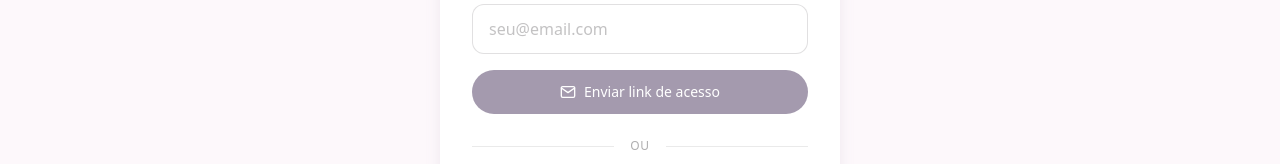
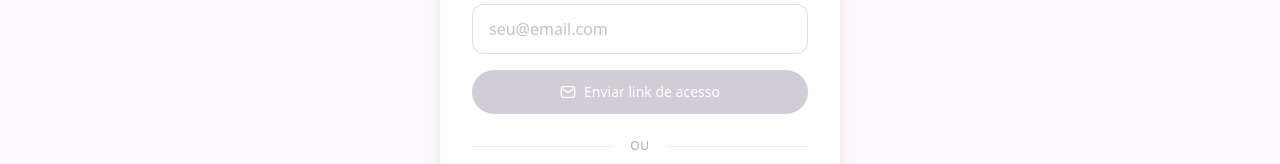
Before and after one commit to fellipegoncalvesleite/nobre-amor-baby, a React (Vite) app: page /entrar in a window 1280 px wide. Shown: the part 326-490 px from the top of the page. Built offline with nearby package versions, Linux system fonts and the light colour scheme; no server answers.

Commit message:
fix: disable send button until email is typed

```diff
--- a/src/pages/LoginPage.jsx
+++ b/src/pages/LoginPage.jsx
@@ -169,7 +169,7 @@ export default function LoginPage() {
 
                 <button
                   type="submit"
-                  disabled={busy}
+                  disabled={busy || !email.trim()}
                   className={`w-full flex items-center justify-center gap-2 px-6 py-3 rounded-full
                              bg-baby-accent text-white font-sans text-sm font-medium
                              hover:bg-baby-accent/90 transition-colors disabled:opacity-50 ${focusRing}`}
```
